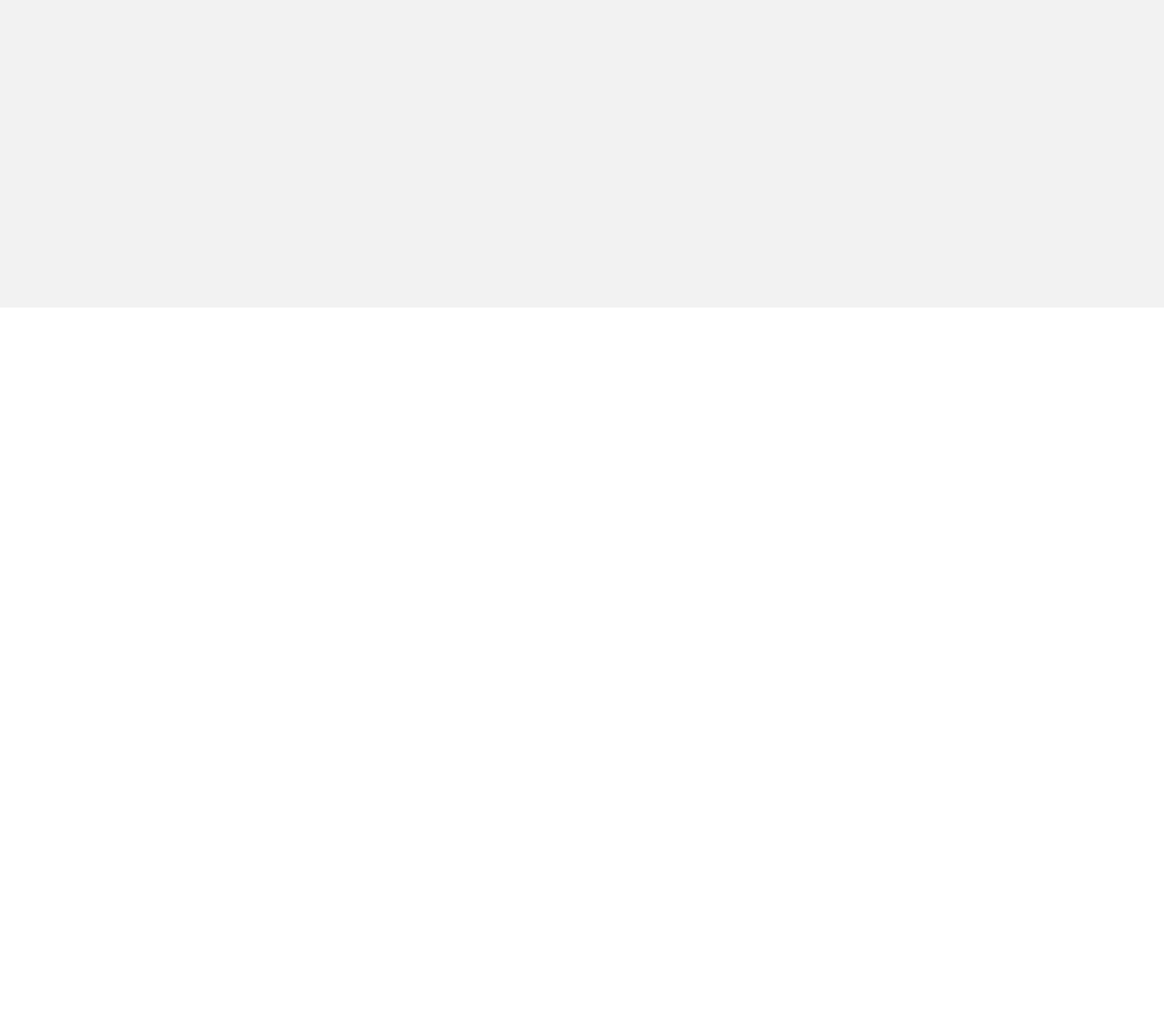
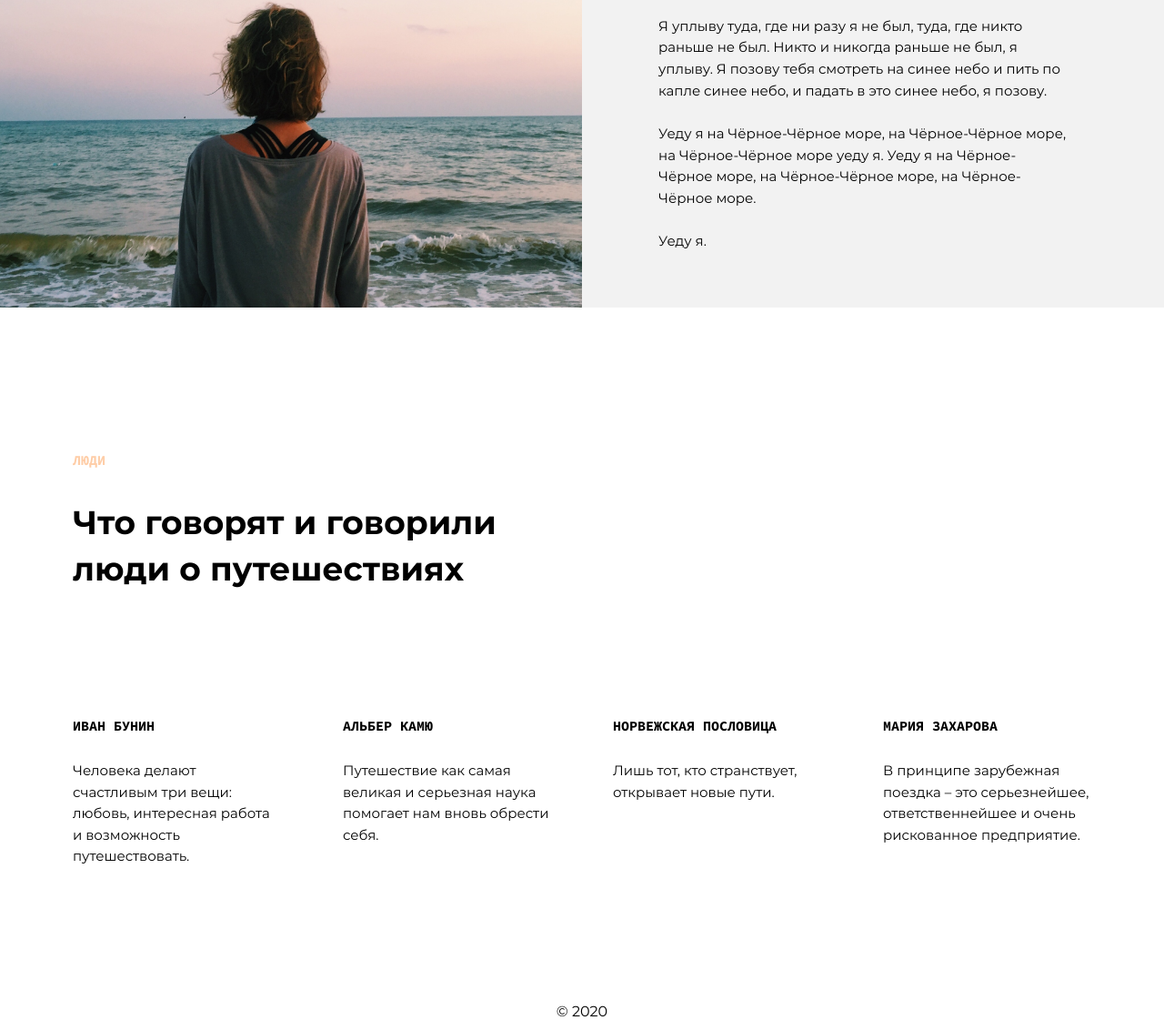
Before and after one commit to MB-team/first-competition, a plain HTML site: page index.html in a window 1280 px wide. Shown: the part 2297-3418 px from the top of the page at 91% size. Before the commit the page ends 2635 px from the top, so only its background shows below. Drawn offline with Linux system fonts and the light colour scheme.

Commit message:
добавлена секция people

```diff
--- /dev/null
+++ b/blocks/people/people.css
@@ -0,0 +1,10 @@
+.people {
+  padding: 160px 80px 150px;
+}
+
+@media (min-width: 1505px) {
+  .people {
+      max-width: 1345px;
+      margin: 0 auto;
+  }
+}
--- /dev/null
+++ b/blocks/quotes/__author/quotes__author.css
@@ -0,0 +1,8 @@
+.quotes__author {
+  margin: 0 0 30px;
+  text-transform: uppercase;
+  font-weight: bold;
+  font-size: 15px;
+  font-family: 'Source Code Pro', monospace;
+  line-height: 100%;
+}
--- /dev/null
+++ b/blocks/quotes/__text/quotes__text.css
@@ -0,0 +1,6 @@
+.quotes__text {
+  margin: 0;
+  font-family: Montserrat, sans-serif;
+  font-size: 15px;
+  line-height: 1.57;
+}
--- /dev/null
+++ b/blocks/quotes/quotes.css
@@ -0,0 +1,8 @@
+.quotes {
+  display: grid;
+  grid-template-columns: repeat(4, 1fr);
+  list-style: none;
+  padding: 0;
+  margin: 0;
+  gap: 68px;
+}
--- /dev/null
+++ b/blocks/section-subtitle/section-subtitle.css
@@ -0,0 +1,8 @@
+.section-subtitle {
+  margin: 36px 0 140px;
+  padding: 0;
+  font-weight: bold;
+  font-size: 36px;
+  line-height: 1.4;
+  width: 610px;
+}
--- /dev/null
+++ b/blocks/section-title/section-title.css
@@ -0,0 +1,10 @@
+.section-title {
+  margin: 0;
+  padding: 0;
+  text-transform: uppercase;
+  font-weight: bold;
+  font-size: 15px;
+  font-family: Source Code Pro, monospace;
+  line-height: 100%;
+  color: #FECDA7;
+}
--- a/index.html
+++ b/index.html
@@ -64,10 +64,34 @@
                 </div>
             </article>
         </section>
+
+        <section class="people">
+            <h2 class="section-title">Люди</h2>
+            <p class="section-subtitle">Что говорят и говорили люди&nbsp;о путешествиях</p>
+
+            <ul class="quotes">
+                <li>
+                    <h3 class="quotes__author">Иван Бунин</h3>
+                    <blockquote class="quotes__text">Человека делают счастливым три вещи: любовь, интересная работа и возможность путешествовать.</blockquote>
+                </li>
+                <li>
+                    <h3 class="quotes__author">Альбер Камю</h3>
+                    <blockquote class="quotes__text">Путешествие как самая великая и серьезная наука помогает нам вновь обрести себя.</blockquote>
+                </li>
+                <li>
+                    <h3 class="quotes__author">Норвежская пословица</h3>
+                    <blockquote class="quotes__text">Лишь тот, кто странствует, открывает новые пути.</blockquote>
+                </li>
+                <li>
+                    <h3 class="quotes__author">Мария Захарова</h3>
+                    <blockquote class="quotes__text">В принципе зарубежная поездка&nbsp;– это серьезнейшее, ответственнейшее и очень рискованное предприятие.</blockquote>
+                </li>
+            </ul>
+        </section>
     </main>
 
     <footer class="footer">
-
+        &copy; 2020
     </footer>
 </body>
 
--- a/pages/index.css
+++ b/pages/index.css
@@ -2,7 +2,7 @@
 @import url(../vendor/fonts/fonts.css);
 @import url(../blocks/page/page.css);
 
-/* Header styles */
+/* Header */
 @import url(../blocks/header/header.css);
 @import url(../blocks/header/__links/header__links.css);
 @import url(../blocks/header/__link-container/header__link-container.css);
@@ -12,7 +12,6 @@
 @import url(../blocks/content/content.css);
 @import url(../blocks/intro/intro.css);
 @import url(../blocks/intro/__image/intro__image.css);
-
 @import url(../blocks/two-rows/two-rows.css);
 @import url(../blocks/two-rows/__title/two-rows__title.css);
 @import url(../blocks/two-rows/__subtitle/two-rows__subtitle.css);
@@ -26,4 +25,12 @@
 @import url(../blocks/place/__text/place__text.css);
 @import url(../blocks/place/__paragraph/place__paragraph.css);
 
+/* People */
+@import url(../blocks/people/people.css);
+@import url(../blocks/section-title/section-title.css);
+@import url(../blocks/section-subtitle/section-subtitle.css);
+@import url(../blocks/quotes/quotes.css);
+@import url(../blocks/quotes/__author/quotes__author.css);
+@import url(../blocks/quotes/__text/quotes__text.css);
+
 @import url(../blocks/footer/footer.css);
```
